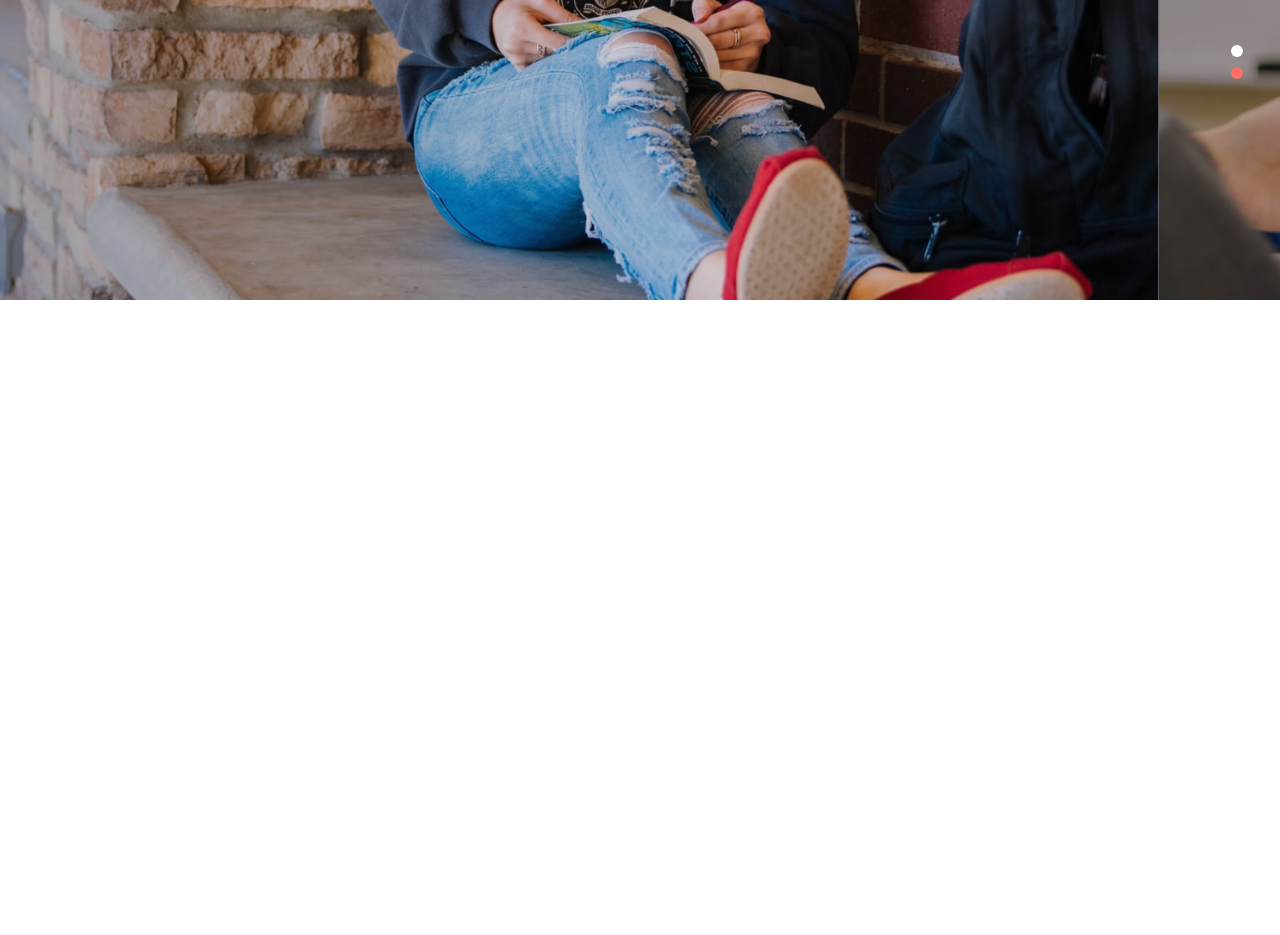
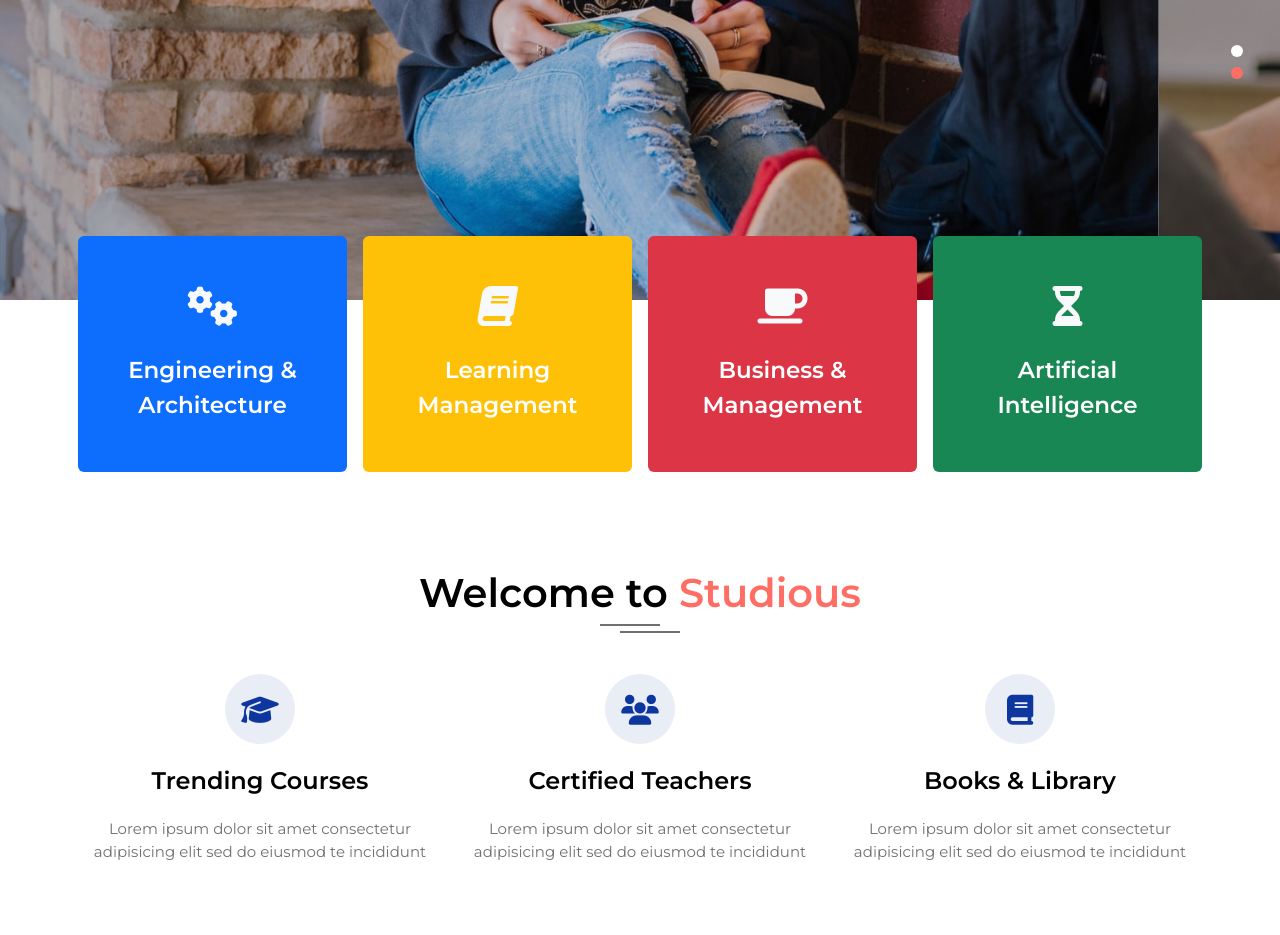
Before and after one commit to ThoaiNguyen2205/-CAPSTONE-LAYOUT-BC, a plain HTML site: page index.html in a window 1280 px wide. Shown: the part 576-1511 px from the top of the page. Before the commit the page ends 876 px from the top, so only its background shows below. Drawn offline with nearby package versions, Linux system fonts and the light colour scheme.

Commit message:
xử lý fixed phần header-nav,tạo products và studious

```diff
--- a/css/index.css
+++ b/css/index.css
@@ -3,7 +3,35 @@
     margin:0;
     padding: 0;
     box-sizing: border-box;
+}
+.title h1{
+    font-size: 40px;
+    line-height: 50px;
+    font-weight: 600;
+    text-align: center;
+    color: black;
+    position: relative;
+}
+.title span{
+    color: #ff6e65;
+}
+.title h1::after, .title h1::before{
+    content: "";
+    background-color: #707070;
+    width: 60px;
+    height: 2px;
+    position: absolute;
+    right: 0;
+    margin: 0 auto;
+}
 
+.title h1::before{
+    left: -20px;
+    bottom: -8px;
+}
+.title h1::after{
+    left: 20px;
+    bottom: -15px;
 }
 html, body{
     font-family: 'Montserrat', sans-serif;
@@ -38,32 +66,42 @@ html, body{
 .header .header-top a:hover{
     color: #ff6e65;
 }
-.header .header-left li:nth-of-type(2) i{
+.header-left li:nth-of-type(2) i{
     font-size: 13px;
 }
-.header .header-bottom a{
+.header-bottom a{
     transition: all 0.5s;
 }
-.header .header-bottom a:hover{
+.header-bottom a:hover{
     color: #ff6e65;
 }
-.header .header-logo img{
+.header-logo img{
     vertical-align: middle;
 }
-.header .header-logo a{
+.header-logo a{
     font-size: 26px;
     font-weight: 600;
     color: #0d369e;
 }
-.header .header-navbar a{
+.header-navbar a{
     font-weight: 600;
     color: black;
+}
+.header-bottom .nav-item .active{
+    color: #ff6e65;
 }
 .header-bottom .dropdown-item:focus, .dropdown-item:hover{
     background-color: transparent;
 }
-.header .header-bottom{
+.fixed-top {
     padding: 20px 30px;
+    position: -webkit-sticky;
+    position: sticky;
+    background-color: white;
+    top: 0;
+    right: 0;
+    left: 0;
+    z-index: 1030;
 }
 #mynavbar .nav-item a i{
     font-size: 12px;
@@ -166,3 +204,57 @@ html, body{
     right: 30px;
     bottom: 30%;
 }
+/* PRODUCTS */
+.products .products-item{
+    padding: 50px 35px;
+}
+.products .row i{
+    font-size: 40px;
+}
+.products .row a{
+    font-size: 23px;
+    font-weight: 600;
+    margin-top: 25px;
+    color: white;
+    display: block;
+    text-decoration: none;
+    transition: all .5s;
+}
+.products .row a:hover{
+    color: black;
+}
+.products .row .item-book{
+    transform: skewX(-10deg);
+}
+.products {
+    margin-top: -4rem;
+    z-index: 10;
+}
+/* STUDIOUS */
+.studious .studious-item span{
+    color: #0d369e;
+    font-size: 30px;
+    line-height: 70px;
+    font-weight: 600;
+    width: 70px;
+    height: 70px;
+    border: 1px solid transparent;
+    border-radius: 50%;
+    background-color: #e9edf6;
+}
+.studious .studious-text a{
+    text-decoration: none;
+    color: black;
+    font-size: 24px;
+    line-height: 34px;
+    font-weight: 600;
+    margin: 20px 0;
+    display: inline-block;
+    transition: all .5s;
+}
+.studious .studious-text a:hover{
+    color: #ff6e65;
+}
+.studious .studious-text p{
+    font-size: 15px;
+}
--- a/index.html
+++ b/index.html
@@ -73,7 +73,9 @@
           </ul>
         </div>
       </div>
-      <div class="header-bottom">
+    </header>
+    <!-- HEADER BOTTOM -->
+    <div class="header-bottom fixed-top">
       <nav class="navbar navbar-expand-lg bg-body-tertiary">
         <div class="d-flex justify-content-between w-100">
           <div class="header-logo">
@@ -116,7 +118,7 @@
                     aria-expanded="false"
                   >
                     PAGES
-                      <i class="fa-solid fa-arrow-right"></i>
+                    <i class="fa fa-angle-down"></i>
                   </a>
                   <ul class="dropdown-menu">
                     <li><a class="dropdown-item" href="#">BLOG POSTS</a></li>
@@ -160,7 +162,6 @@
         </div>
       </nav>
     </div>
-    </header>
     <!-- MY CAROUSEL -->
     <section class="mycarousel">
       <div class="owl-carousel owl-theme">
@@ -192,8 +193,99 @@
         </div>
       </div>
     </section>
+    <!-- PRODUCTS -->
+    <section class="products position-relative">
+      <div class="products-content container">
+        <div class="row">
+          <div class="col-lg-3 col-md-6 px-lg-2">
+            <div
+              class="products-item bg-primary text-light text-center rounded"
+            >
+              <i class="fa fa-cogs"></i>
+              <a href="#">Engineering & Architecture</a>
+            </div>
+          </div>
+          <div class="col-lg-3 col-md-6 px-lg-2">
+            <div
+              class="products-item bg-warning text-light text-center text-center rounded"
+            >
+              <i class="fa fa-book item-book"></i>
+              <a href="#">Learning Management</a>
+            </div>
+          </div>
+          <div class="col-lg-3 col-md-6 px-lg-2">
+            <div
+              class="products-item bg-danger text-light text-center text-center rounded"
+            >
+              <i class="fa fa-coffee"></i>
+              <a href="#">Business & Management</a>
+            </div>
+          </div>
+          <div class="col-lg-3 col-md-6 px-lg-2">
+            <div
+              class="products-item bg-success text-light text-center tex rounded"
+            >
+              <i class="fa fa-hourglass-half"></i>
+              <a href="#">Artificial Intelligence</a>
+            </div>
+          </div>
+        </div>
+      </div>
+    </section>
     <!-- STUDIOUS -->
-    <section class="studious"></section>
+    <section class="studious pt-5">
+      <div class="studious-content py-5">
+        <div class="title mb-5">
+          <h1>Welcome to <span>Studious</span></h1>
+        </div>
+        <div class="container">
+          <div class="row text-center">
+            <div class="col-12 col-lg-4 col-sm-6 p-2">
+              <div class="studious-item">
+                <div class="studious-icon">
+                  <span class="fa fa-graduation-cap"></span>
+                </div>
+                <div class="studious-text">
+                  <a href="#">Trending Courses</a>
+                  <p>
+                    Lorem ipsum dolor sit amet consectetur adipisicing elit sed
+                    do eiusmod te incididunt
+                  </p>
+                </div>
+              </div>
+            </div>
+            <div class="col-12 col-lg-4 col-sm-6 p-2">
+              <div class="studious-item">
+                <div class="studious-icon">
+                  <span class="fa fa-users"></span>
+                </div>
+                <div class="studious-text">
+                  <a href="#"> Certified Teachers</a>
+                  <p>
+                    Lorem ipsum dolor sit amet consectetur adipisicing elit sed
+                    do eiusmod te incididunt
+                  </p>
+                </div>
+              </div>
+            </div>
+            <div class="col-12 col-lg-4 col-sm-6 p-2">
+              <div class="studious-item">
+                <div class="studious-icon">
+                  <span class="fa fa-book"></span>
+                </div>
+                <div class="studious-text">
+                  <a href="#"> Books & Library</a>
+                  <p>
+                    Lorem ipsum dolor sit amet consectetur adipisicing elit sed
+                    do eiusmod te incididunt
+                  </p>
+                </div>
+              </div>
+            </div>
+          </div>
+        </div>
+      </div>
+    </section>
     <!-- COURSE -->
     <section class="course"></section>
     <!-- SERVICES -->
```
Lines whose indentation alone changed are shown as unchanged.
